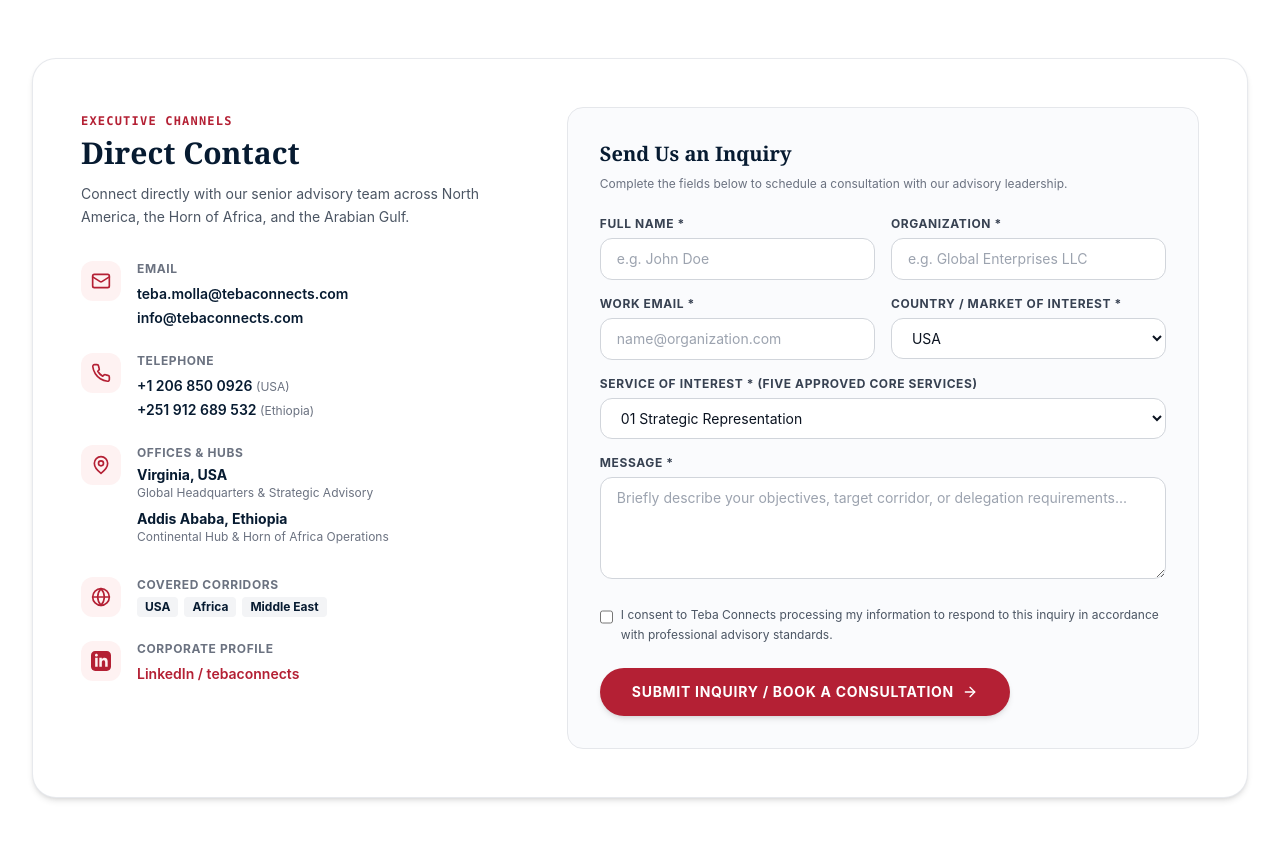
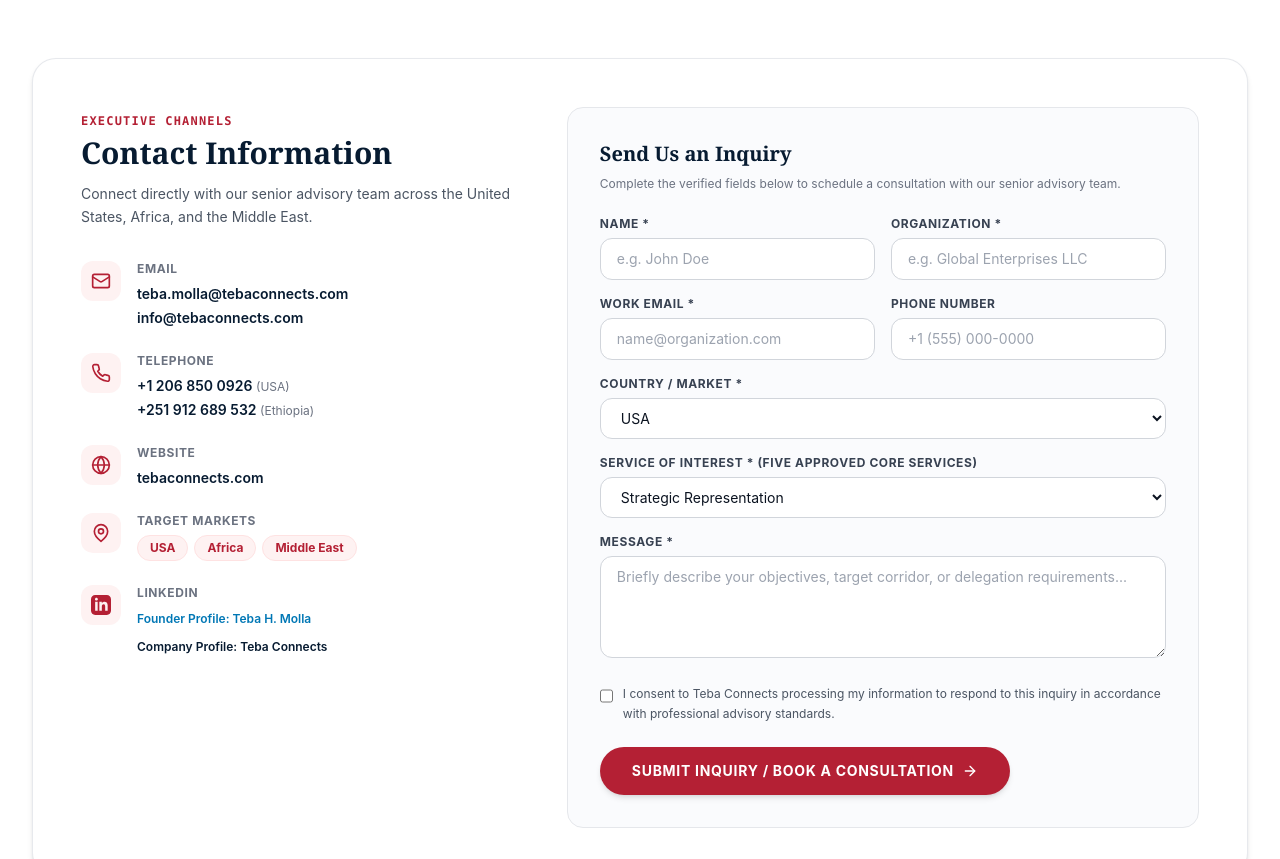
Before and after one commit to betty1927/tebaconnects, a Next.js app: page /contact in a window 1280 px wide. Shown: the part 720-1579 px from the top of the page. Built offline with nearby package versions, Linux system fonts and the light colour scheme.

Commit message:
Update Page 8 Contact content, verified channels, five-service inquiry form and complete site propagation per brief

```diff
--- a/app/contact/page.jsx
+++ b/app/contact/page.jsx
@@ -12,6 +12,7 @@ export default function ContactPage() {
     name: '',
     organization: '',
     workEmail: '',
+    phone: '',
     countryMarket: 'USA',
     serviceOfInterest: form.servicesOptions[0],
     message: '',
@@ -31,41 +32,41 @@ export default function ContactPage() {
   return (
     <div className="space-y-16 sm:space-y-24 pb-16">
 
-      {/* 1. HERO */}
+      {/* 1. HERO SECTION */}
       <HeroSection
         kicker={hero.eyebrow}
         breadcrumbs={hero.breadcrumbs}
         titleBlack={hero.headlineBlack}
         titleRed={hero.headlineRed}
         description={hero.introduction}
-        primaryCta={{ label: "Submit Inquiry", href: "#inquiry-form" }}
-        secondaryCta={{ label: "Our Global Corridors", href: "#offices" }}
-        image="/assets/contact-hero.jpg"
-        imageAlt="Contact Teba Connects Global Advisory"
+        primaryCta={{ label: "Submit Inquiry / Book a Consultation", href: "#inquiry-form" }}
+        secondaryCta={{ label: "View Our Markets", href: "/global-markets" }}
+        image={hero.image}
+        imageAlt={hero.imageAlt}
       />
 
-      {/* 2. SPLIT CONTACT DIRECTORY & FORM */}
+      {/* 2. SPLIT CONTACT DIRECTORY & CONTROLLED FORM */}
       <section id="inquiry-form" className="max-w-7xl mx-auto px-4 sm:px-6 lg:px-8 scroll-mt-24">
         <div className="grid grid-cols-1 lg:grid-cols-12 gap-8 lg:gap-12 bg-white rounded-3xl border border-gray-200/90 shadow-md p-6 sm:p-10 lg:p-12">
 
-          {/* Left Column: Direct Contact Lines */}
-          <div id="offices" className="lg:col-span-5 space-y-8 scroll-mt-24">
+          {/* Left Column: Direct Contact Information */}
+          <div className="lg:col-span-5 space-y-8">
             <div>
               <span className="text-xs font-bold uppercase tracking-widest text-[#B42034] font-mono">
                 Executive Channels
               </span>
               <h2 className="text-2xl sm:text-3xl font-serif font-bold text-[#071B31] mt-1 mb-3">
-                Direct Contact
+                Contact Information
               </h2>
               <p className="text-sm text-gray-600 leading-relaxed">
-                Connect directly with our senior advisory team across North America, the Horn of Africa, and the Arabian Gulf.
+                Connect directly with our senior advisory team across the United States, Africa, and the Middle East.
               </p>
             </div>
 
             <div className="space-y-6">
               {/* Emails */}
               <div className="flex items-start gap-4">
-                <div className="w-10 h-10 rounded-xl bg-red-50 text-[#B42034] flex items-center justify-center flex-shrink-0">
+                <div className="w-10 h-10 rounded-xl bg-red-50 text-[#B42034] flex items-center justify-center shrink-0">
                   <Icon name="mail" className="w-5 h-5" />
                 </div>
                 <div>
@@ -80,9 +81,9 @@ export default function ContactPage() {
                 </div>
               </div>
 
-              {/* Phones */}
+              {/* Telephones */}
               <div className="flex items-start gap-4">
-                <div className="w-10 h-10 rounded-xl bg-red-50 text-[#B42034] flex items-center justify-center flex-shrink-0">
+                <div className="w-10 h-10 rounded-xl bg-red-50 text-[#B42034] flex items-center justify-center shrink-0">
                   <Icon name="phone" className="w-5 h-5" />
                 </div>
                 <div>
@@ -97,32 +98,34 @@ export default function ContactPage() {
                 </div>
               </div>
 
-              {/* Regional Offices */}
+              {/* Website */}
               <div className="flex items-start gap-4">
-                <div className="w-10 h-10 rounded-xl bg-red-50 text-[#B42034] flex items-center justify-center flex-shrink-0">
-                  <Icon name="map-pin" className="w-5 h-5" />
+                <div className="w-10 h-10 rounded-xl bg-red-50 text-[#B42034] flex items-center justify-center shrink-0">
+                  <Icon name="globe" className="w-5 h-5" />
                 </div>
                 <div>
-                  <h4 className="text-xs font-bold uppercase tracking-wider text-gray-500 mb-1">Offices & Hubs</h4>
-                  {contactDetails.offices.map((loc) => (
-                    <div key={loc.location} className="mb-2">
-                      <div className="text-sm font-bold text-[#071B31]">{loc.location}</div>
-                      <div className="text-xs text-gray-500">{loc.description}</div>
-                    </div>
-                  ))}
+                  <h4 className="text-xs font-bold uppercase tracking-wider text-gray-500 mb-1">Website</h4>
+                  <a
+                    href="https://tebaconnects.com"
+                    target="_blank"
+                    rel="noopener noreferrer"
+                    className="text-sm font-semibold text-[#071B31] hover:text-[#B42034] transition-colors"
+                  >
+                    {contactDetails.website}
+                  </a>
                 </div>
               </div>
 
               {/* Markets */}
               <div className="flex items-start gap-4">
-                <div className="w-10 h-10 rounded-xl bg-red-50 text-[#B42034] flex items-center justify-center flex-shrink-0">
-                  <Icon name="globe" className="w-5 h-5" />
+                <div className="w-10 h-10 rounded-xl bg-red-50 text-[#B42034] flex items-center justify-center shrink-0">
+                  <Icon name="map-pin" className="w-5 h-5" />
                 </div>
                 <div>
-                  <h4 className="text-xs font-bold uppercase tracking-wider text-gray-500 mb-1">Covered Corridors</h4>
+                  <h4 className="text-xs font-bold uppercase tracking-wider text-gray-500 mb-1.5">Target Markets</h4>
                   <div className="flex flex-wrap gap-1.5">
                     {contactDetails.markets.map((m) => (
-                      <span key={m} className="text-xs font-bold px-2 py-0.5 bg-gray-100 text-[#071B31] rounded">
+                      <span key={m} className="text-xs font-bold px-3 py-1 bg-red-50 text-[#B42034] rounded-full border border-red-100">
                         {m}
                       </span>
                     ))}
@@ -132,56 +135,73 @@ export default function ContactPage() {
 
               {/* LinkedIn */}
               <div className="flex items-start gap-4">
-                <div className="w-10 h-10 rounded-xl bg-red-50 text-[#B42034] flex items-center justify-center flex-shrink-0">
+                <div className="w-10 h-10 rounded-xl bg-red-50 text-[#B42034] flex items-center justify-center shrink-0">
                   <Icon name="linkedin" className="w-5 h-5" />
                 </div>
                 <div>
-                  <h4 className="text-xs font-bold uppercase tracking-wider text-gray-500 mb-1">Corporate Profile</h4>
+                  <h4 className="text-xs font-bold uppercase tracking-wider text-gray-500 mb-1">LinkedIn</h4>
+                  <div className="space-y-1">
+                    <div>
                       <a
                         href={contactDetails.linkedin}
                         target="_blank"
                         rel="noopener noreferrer"
-                    className="text-sm font-semibold text-[#B42034] hover:underline"
+                        className="text-xs font-semibold text-[#0077B5] hover:underline"
                       >
-                    LinkedIn / tebaconnects
+                        Founder Profile: Teba H. Molla
+                      </a>
+                    </div>
+                    <div>
+                      <a
+                        href={contactDetails.linkedinCompany}
+                        target="_blank"
+                        rel="noopener noreferrer"
+                        className="text-xs font-semibold text-[#071B31] hover:text-[#B42034] transition-colors"
+                      >
+                        Company Profile: Teba Connects
                       </a>
                     </div>
                   </div>
                 </div>
               </div>
 
-          {/* Right Column: Controlled Form */}
+            </div>
+          </div>
+
+          {/* Right Column: Five-Service Controlled Form */}
           <div className="lg:col-span-7 bg-[#FAFBFD] p-6 sm:p-8 rounded-2xl border border-gray-200">
             <h3 className="text-xl font-serif font-bold text-[#071B31] mb-2">
               {form.title}
             </h3>
             <p className="text-xs text-gray-500 mb-6">
-              Complete the fields below to schedule a consultation with our advisory leadership.
+              Complete the verified fields below to schedule a consultation with our senior advisory team.
             </p>
 
             {submitted ? (
-              <div className="p-8 text-center bg-white rounded-2xl border border-green-200 shadow-sm space-y-3">
-                <div className="w-12 h-12 bg-green-100 text-green-600 rounded-full flex items-center justify-center mx-auto">
+              <div className="p-8 text-center bg-white rounded-2xl border border-emerald-200 shadow-sm space-y-3">
+                <div className="w-12 h-12 bg-emerald-100 text-emerald-600 rounded-full flex items-center justify-center mx-auto">
                   <Icon name="handshake" className="w-6 h-6" />
                 </div>
                 <h4 className="text-lg font-bold text-[#071B31]">Inquiry Received</h4>
-                <p className="text-sm text-gray-600 max-w-sm mx-auto">
-                  Thank you for contacting Teba Connects. An executive advisory principal will review your submission and reach out within 24 hours.
+                <p className="text-sm text-gray-600 max-w-sm mx-auto leading-relaxed">
+                  Thank you for contacting Teba Connects. An executive advisory principal will review your submission and connect with you within 24 business hours.
                 </p>
+                <div className="pt-2">
                   <button
                     type="button"
                     onClick={() => setSubmitted(false)}
-                  className="mt-4 text-xs font-bold text-[#B42034] hover:underline"
+                    className="text-xs font-bold text-[#B42034] hover:underline"
                   >
                     Submit another inquiry
                   </button>
+                </div>
               </div>
             ) : (
               <form onSubmit={handleSubmit} className="space-y-4">
                 <div className="grid grid-cols-1 sm:grid-cols-2 gap-4">
                   <div>
                     <label className="block text-xs font-bold text-gray-700 uppercase tracking-wider mb-1.5">
-                      Full Name *
+                      Name *
                     </label>
                     <input
                       type="text"
@@ -223,7 +243,21 @@ export default function ContactPage() {
                   </div>
                   <div>
                     <label className="block text-xs font-bold text-gray-700 uppercase tracking-wider mb-1.5">
-                      Country / Market of Interest *
+                      Phone Number
+                    </label>
+                    <input
+                      type="tel"
+                      placeholder="+1 (555) 000-0000"
+                      value={formData.phone}
+                      onChange={(e) => setFormData({ ...formData, phone: e.target.value })}
+                      className="w-full px-4 py-2.5 rounded-xl border border-gray-300 text-sm focus:outline-none focus:ring-2 focus:ring-[#B42034]/20 focus:border-[#B42034] bg-white"
+                    />
+                  </div>
+                </div>
+
+                <div>
+                  <label className="block text-xs font-bold text-gray-700 uppercase tracking-wider mb-1.5">
+                    Country / Market *
                   </label>
                   <select
                     value={formData.countryMarket}
@@ -234,7 +268,6 @@ export default function ContactPage() {
                       <option key={opt} value={opt}>{opt}</option>
                     ))}
                   </select>
-                  </div>
                 </div>
 
                 <div>
@@ -267,7 +300,7 @@ export default function ContactPage() {
                 </div>
 
                 {/* Privacy Consent Checkbox */}
-                <div className="flex items-start gap-2 pt-1">
+                <div className="flex items-start gap-2.5 pt-1">
                   <input
                     type="checkbox"
                     id="privacyConsent"
--- a/data/contact.json
+++ b/data/contact.json
@@ -1,13 +1,15 @@
 {
   "hero": {
-    "eyebrow": "GET IN TOUCH",
+    "eyebrow": "GET IN TOUCH | CONTACT US",
     "headlineBlack": "Let’s Turn Opportunities",
     "headlineRed": "Into Impact.",
     "introduction": "Whether you are entering a new market, seeking strategic partners, exploring investment opportunities or planning a delegation, we welcome the conversation.",
     "breadcrumbs": [
       { "label": "Home", "href": "/" },
       { "label": "Contact", "href": "/contact" }
-    ]
+    ],
+    "image": "/assets/hero-teba-skyline-perfect.png",
+    "imageAlt": "Contact Teba Connects Global Advisory"
   },
   "contactDetails": {
     "emails": [
@@ -18,6 +20,10 @@
       { "region": "USA", "number": "+1 206 850 0926" },
       { "region": "Ethiopia", "number": "+251 912 689 532" }
     ],
+    "website": "tebaconnects.com",
+    "linkedin": "https://www.linkedin.com/in/teba-molla",
+    "linkedinCompany": "https://linkedin.com/company/tebaconnects",
+    "markets": ["USA", "Africa", "Middle East"],
     "offices": [
       {
         "region": "United States",
@@ -27,27 +33,23 @@
       {
         "region": "East Africa",
         "location": "Addis Ababa, Ethiopia",
-        "description": "Continental Hub & Horn of Africa Operations"
+        "description": "Continental Hub & Operations"
       }
-    ],
-    "website": "tebaconnects.com",
-    "linkedin": "https://linkedin.com/company/tebaconnects",
-    "markets": ["USA", "Africa", "Middle East"]
+    ]
   },
   "form": {
     "title": "Send Us an Inquiry",
     "servicesOptions": [
-      "01 Strategic Representation",
-      "02 Market Entry & Expansion",
-      "03 Business Development",
-      "04 Trade & Investment Facilitation",
-      "05 Events & Market Promotion",
-      "General Consultation / Delegation Inquiry"
+      "Strategic Representation",
+      "Market Entry & Expansion",
+      "Business Development",
+      "Trade & Investment Facilitation",
+      "Events & Market Promotion"
     ],
     "marketOptions": [
       "USA",
-      "Africa (East / Pan-African)",
-      "Middle East (GCC / UAE)",
+      "Africa",
+      "Middle East",
       "Cross-Border Corridors (Multi-Region)"
     ],
     "submitButton": "Submit Inquiry / Book a Consultation",
```
Lines whose indentation alone changed are shown as unchanged.
